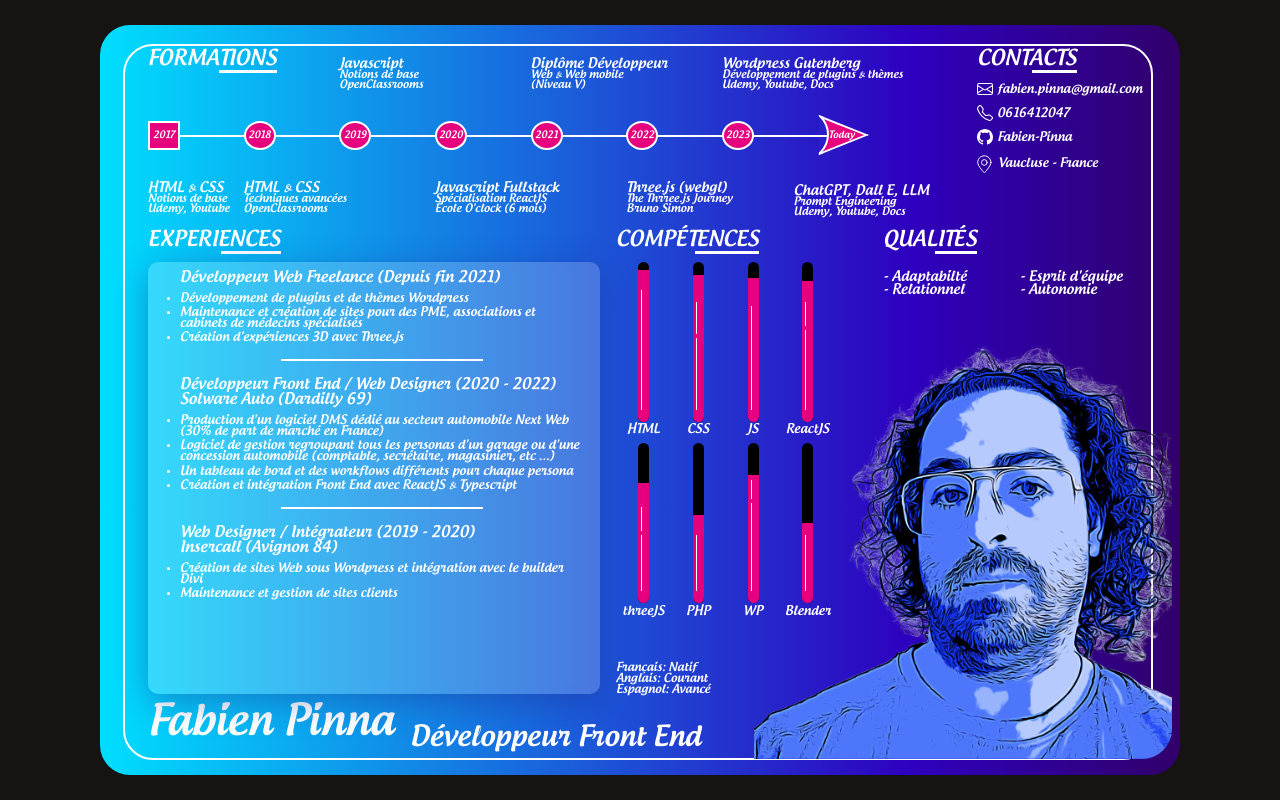
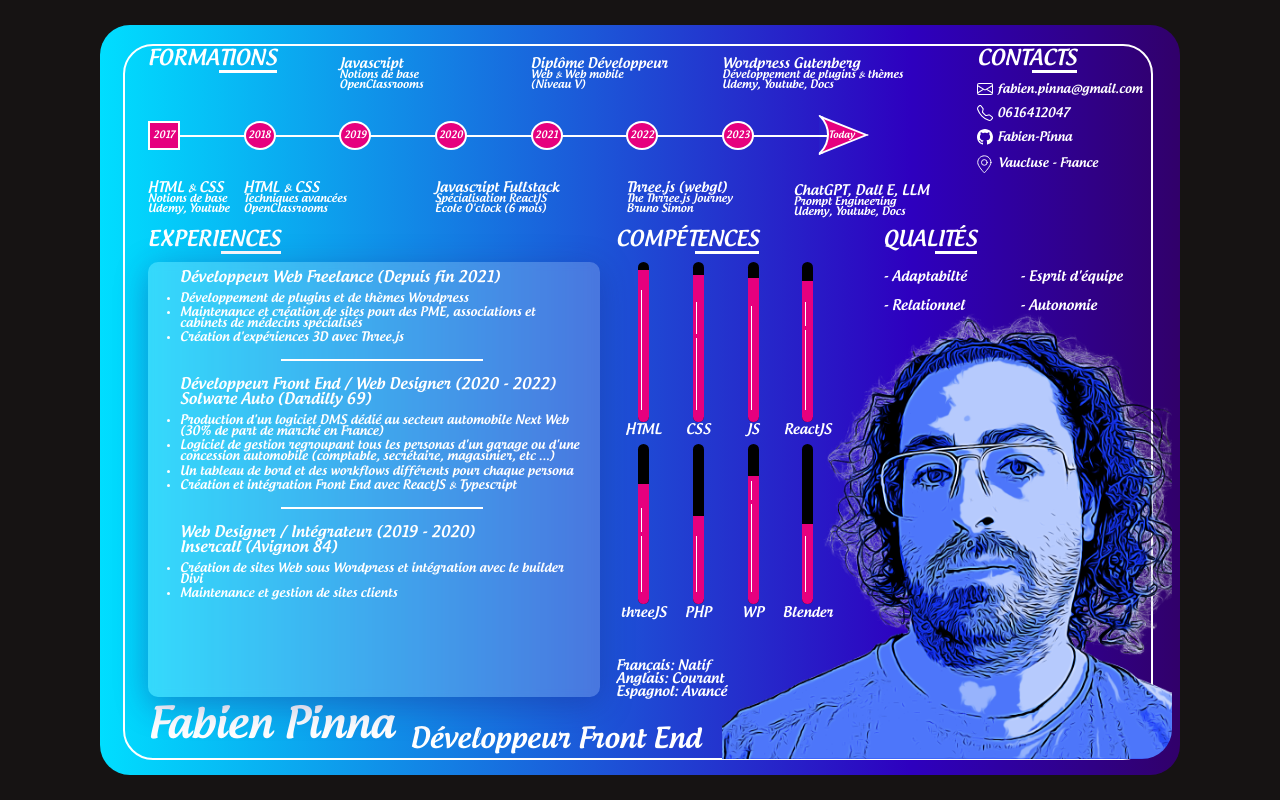
Before and after one commit to Fabien-Pinna/my-resume, a React app: page / in a window 1280 px wide. Built offline with nearby package versions, Linux system fonts and the light colour scheme; the HTML template or start-up script is replaced by a standard one.

Commit message:
Styles on Surface done

```diff
--- a/src/components/Language/Language.scss
+++ b/src/components/Language/Language.scss
@@ -10,7 +10,7 @@
         bottom: -1.5rem;
 
         p {
-            font-size: 0.85em;
+            font-size: 1em;
         }
     }
 }
--- a/src/components/Picture/Picture.scss
+++ b/src/components/Picture/Picture.scss
@@ -1,12 +1,11 @@
 .picture {
     grid-area: picture;
-    margin: 0 5rem 3rem 0;
     position: relative;
 
     img {
         position: absolute;
-        left: -6.1rem;
-        bottom: -2rem;
+        left: -8.1rem;
+        bottom: 1rem;
         height: 100%;
         border-bottom-right-radius: 30px;
     }
--- a/src/components/Quality/Quality.scss
+++ b/src/components/Quality/Quality.scss
@@ -3,8 +3,6 @@
     margin: 2rem 2rem 0 2rem;
 
     .quality-box {
-        margin-top: 1rem;
-
         ul {
             display: flex;
             flex-wrap: wrap;
@@ -15,6 +13,7 @@
 
             li {
                 width: 8rem;
+                margin-top: 1rem;
             }
         }
     }
--- a/src/components/Skill/SkillItem/SkillItem.scss
+++ b/src/components/Skill/SkillItem/SkillItem.scss
@@ -38,7 +38,7 @@ $hot-pink: #e6007e;
     }
 
     .text {
-        font-size: 0.8rem;
+        font-size: 1em;
         margin-top: 0.1rem;
         text-align: center;
     }
```
